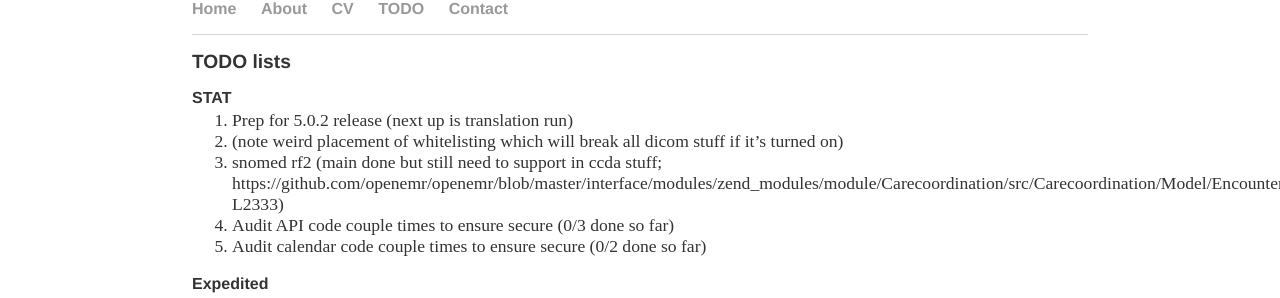
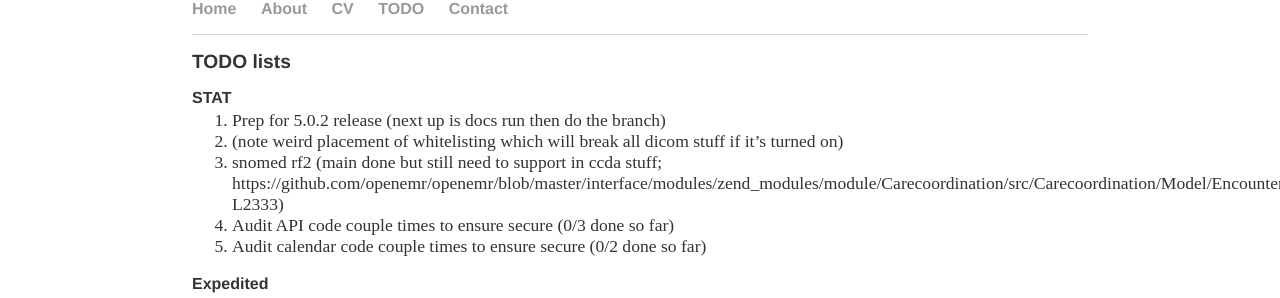
Before and after one commit to bradymiller/bradymiller.github.io, a Jekyll site: the page built from todo/index.md, in a window 1280 px wide. Shown: the part 149-447 px from the top of the page. Built offline with Jekyll 4.4.1, drawn with Linux system fonts in a browser that asks for light colours; our own code applies the rules of GitHub Pages for plain Markdown files.

Commit message:
Update index.md

```diff
--- a/todo/index.md
+++ b/todo/index.md
@@ -4,7 +4,7 @@ layout: default
 ## TODO lists
 
 ### STAT
-1. Prep for 5.0.2 release (next up is translation run)
+1. Prep for 5.0.2 release (next up is docs run then do the branch)
 1. (note weird placement of whitelisting which will break all dicom stuff if it's turned on)
 1. snomed rf2 (main done but still need to support in ccda stuff; https://github.com/openemr/openemr/blob/master/interface/modules/zend_modules/module/Carecoordination/src/Carecoordination/Model/EncounterccdadispatchTable.php#L2316-L2333)
 1. Audit API code couple times to ensure secure (0/3 done so far)
```
